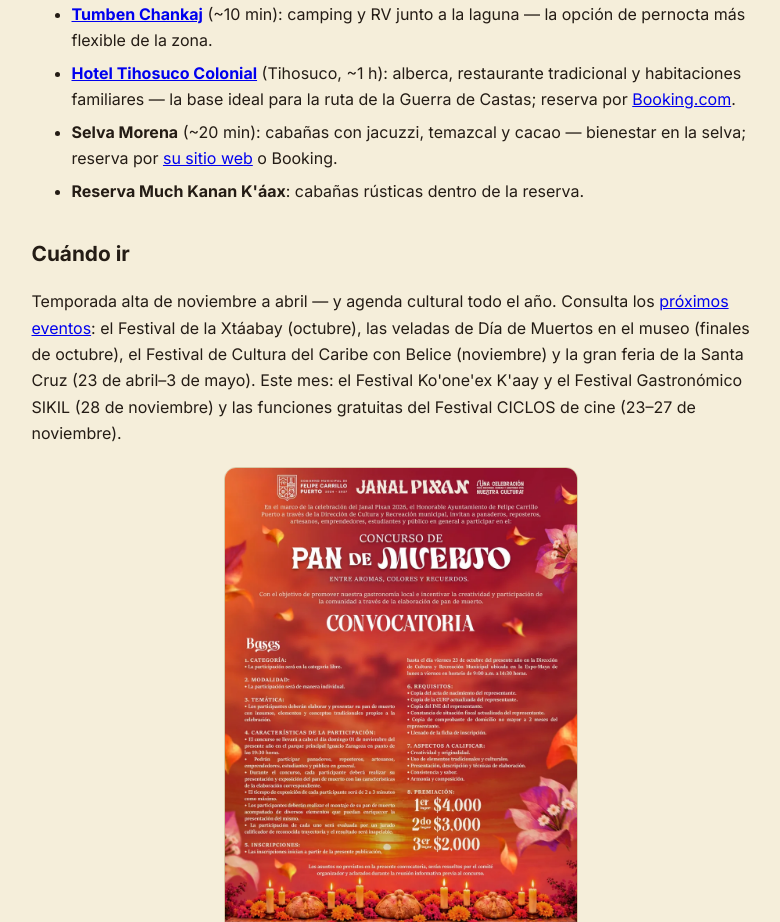
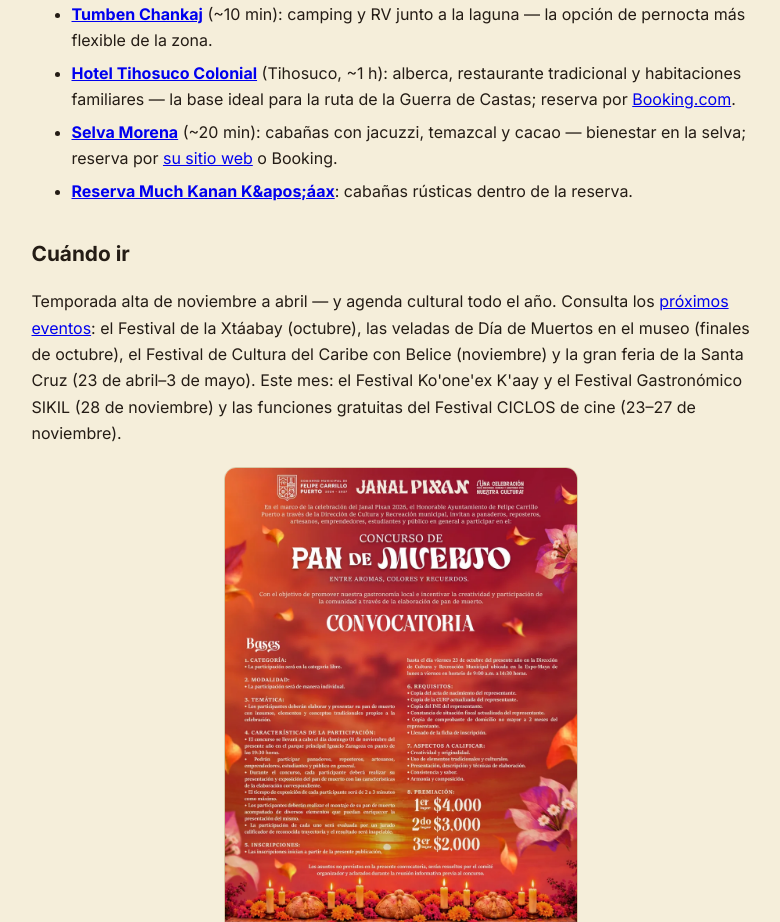
Before and after one commit to Red-Running-Horse/FCPqrooDirectoryServices, a Next.js app: page /guia in a window 1280 px wide. Shown: the part 2880-3802 px from the top of the page, without its empty margins (233-1013 px from the left). Built offline with nearby package versions, Linux system fonts and the light colour scheme.

Commit message:
Revise traveler guide: link all directory places, add November additions

```diff
--- a/app/guia/page.js
+++ b/app/guia/page.js
@@ -315,7 +315,7 @@ export default function Guia() {
           route; book via Booking.com.</En>
         </li>
         <li style={li}>
-          <strong>Selva Morena</strong> (~20 min):{" "}
+          <strong>{placeLink("selva-morena", "Selva Morena")}</strong> (~20 min):{" "}
           <Es>cabañas con jacuzzi, temazcal y cacao — bienestar en la selva; reserva por{" "}
           <a
             href="https://selvamorenareserva.wixsite.com/selva-morena"
@@ -328,7 +328,7 @@ export default function Guia() {
           <En>Cabins with jacuzzi, temazcal and cacao — book via their website or Booking.</En>
         </li>
         <li style={li}>
-          <strong>Reserva Much Kanan K&apos;áax</strong>:{" "}
+          <strong>{placeLink("reserva-much-kanan-kaax-siijil-noh-ha", "Reserva Much Kanan K&apos;áax")}</strong>:{" "}
           <Es>cabañas rústicas dentro de la reserva.</Es>{" "}
           <En>Rustic cabins inside the community reserve itself.</En>
         </li>
```
